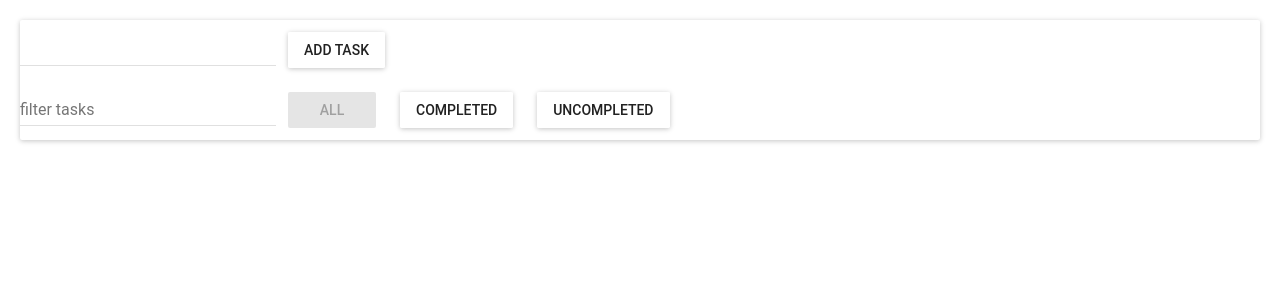
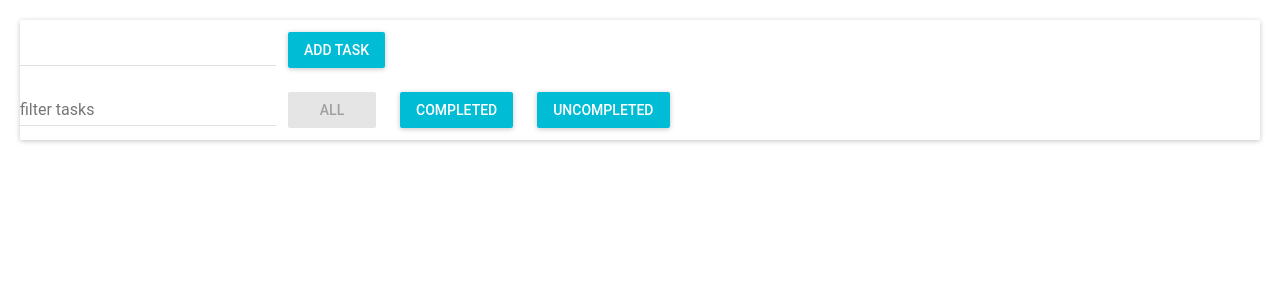
Before and after one commit to Kubzer0/ToDo-list-react-app, a React (Create React App) app: page / in a window 1280 px wide. Shown: the top 300 px of the page. Built offline with nearby package versions, Linux system fonts and the light colour scheme.

Commit message:
primary colors added to buttons

```diff
--- a/src/toDo/AddTask.js
+++ b/src/toDo/AddTask.js
@@ -17,9 +17,10 @@ const AddTask = (props) => (
         />
 
         <RaisedButton
+            primary={true}
             onClick={props.addTask}
-            label = 'Add Task'
-            style= {style.button}
+            label='Add Task'
+            style={style.button}
         />
 
 
--- a/src/toDo/Search.js
+++ b/src/toDo/Search.js
@@ -17,23 +17,26 @@ const Search = (props) => (<div>
     />
 
     <RaisedButton
+        primary={true}
         disabled={props.chosenFilter === 'ALL'}
         onClick={props.onAllClickHandler}
         label='ALL'
-        style= {style.button}
+        style={style.button}
     />
     <RaisedButton
+        primary={true}
         disabled={props.chosenFilter === 'COMPLETED'}
         onClick={props.onCompletedClickHandler}
         label="COMPLETED"
-        style= {style.button}
+        style={style.button}
     />
 
     <RaisedButton
+        primary={true}
         disabled={props.chosenFilter === 'UNCOMPLETED'}
         onClick={props.onUnCompletedClickHandler}
         label='UNCOMPLETED'
-        style= {style.button}
+        style={style.button}
     />
 </div>
 )
```
